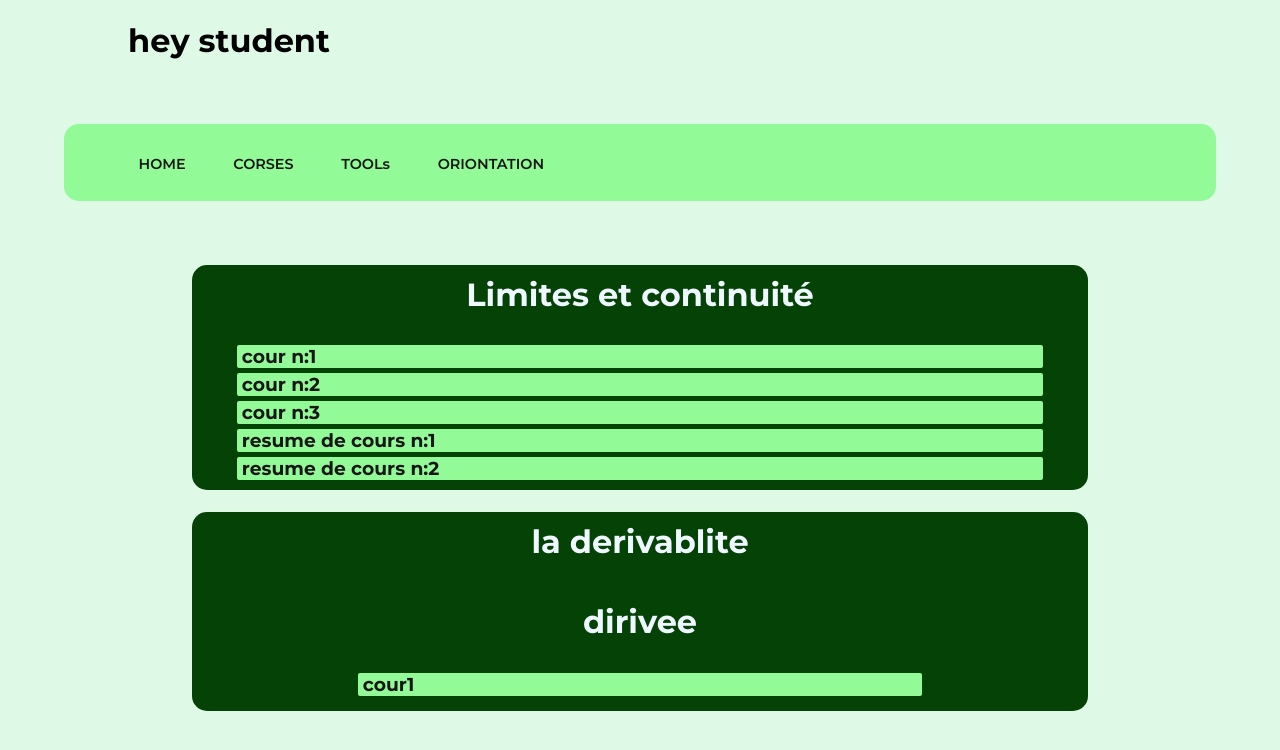
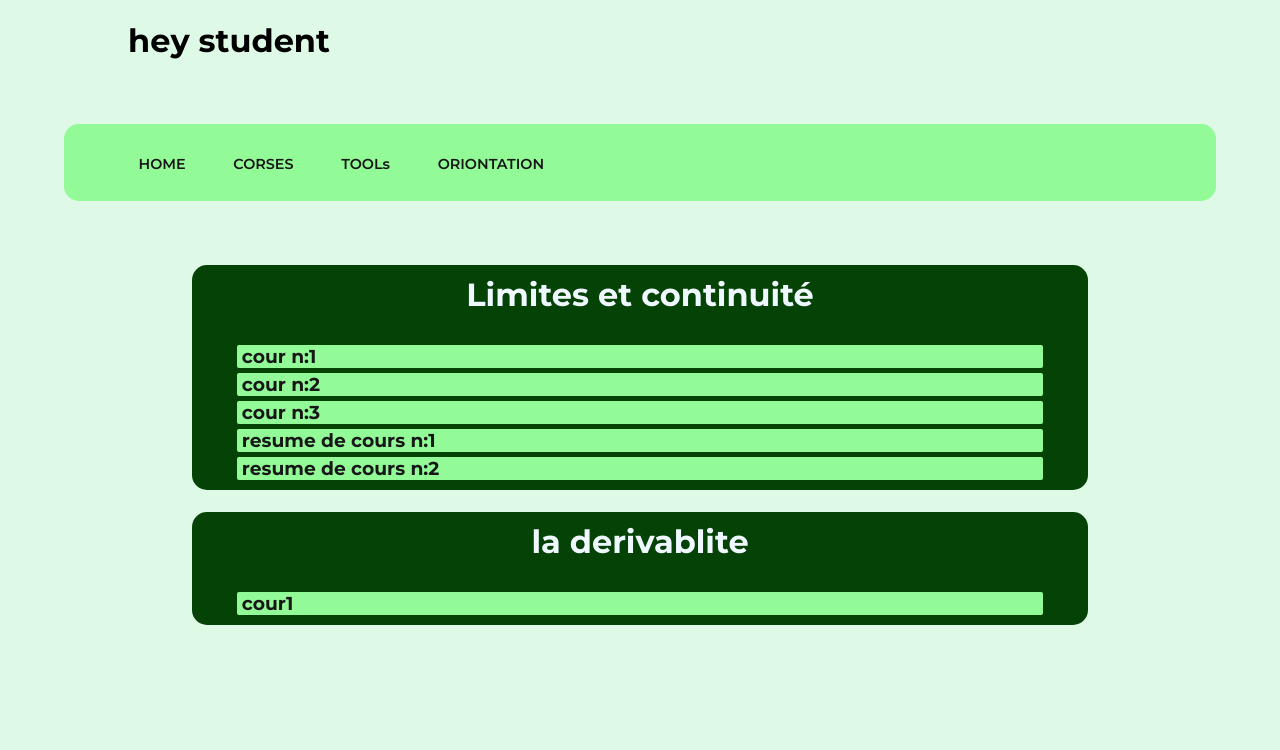
Before and after one commit to bijita-syanz/studenttool, a plain HTML site: page 2bacex_math.html in a window 1280 px wide. Drawn offline with Linux system fonts and the light colour scheme.

Commit message:
Update 2bacex_math.html

```diff
--- a/2bacex_math.html
+++ b/2bacex_math.html
@@ -38,6 +38,4 @@
 
     <div class="post" >
         <h1>la derivablite</h1>
-    <div class="post" >
-        <h1>dirivee</h1>
 <a href="2bac_cours\2bac_cours\limites-et-continuite-cours-3.pdf"><h3 class="coex">cour1 </h3></a>
```
